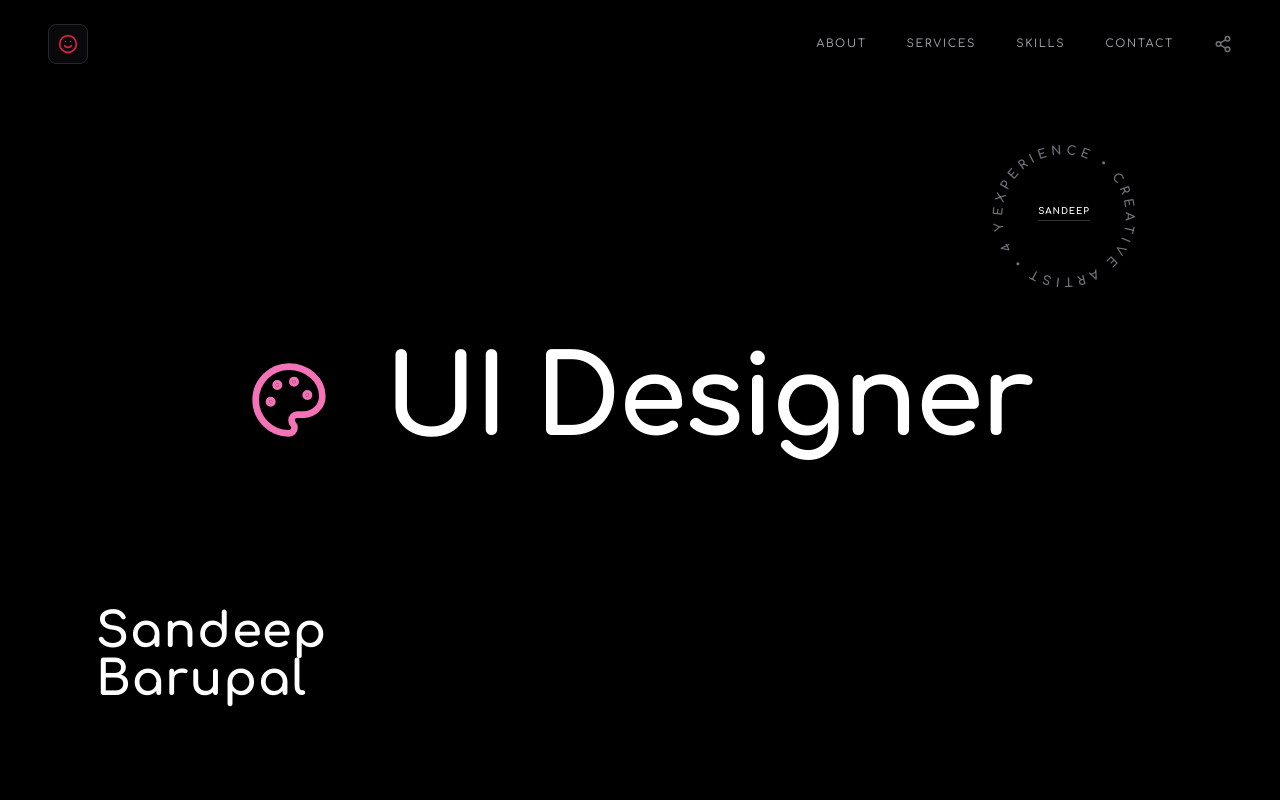
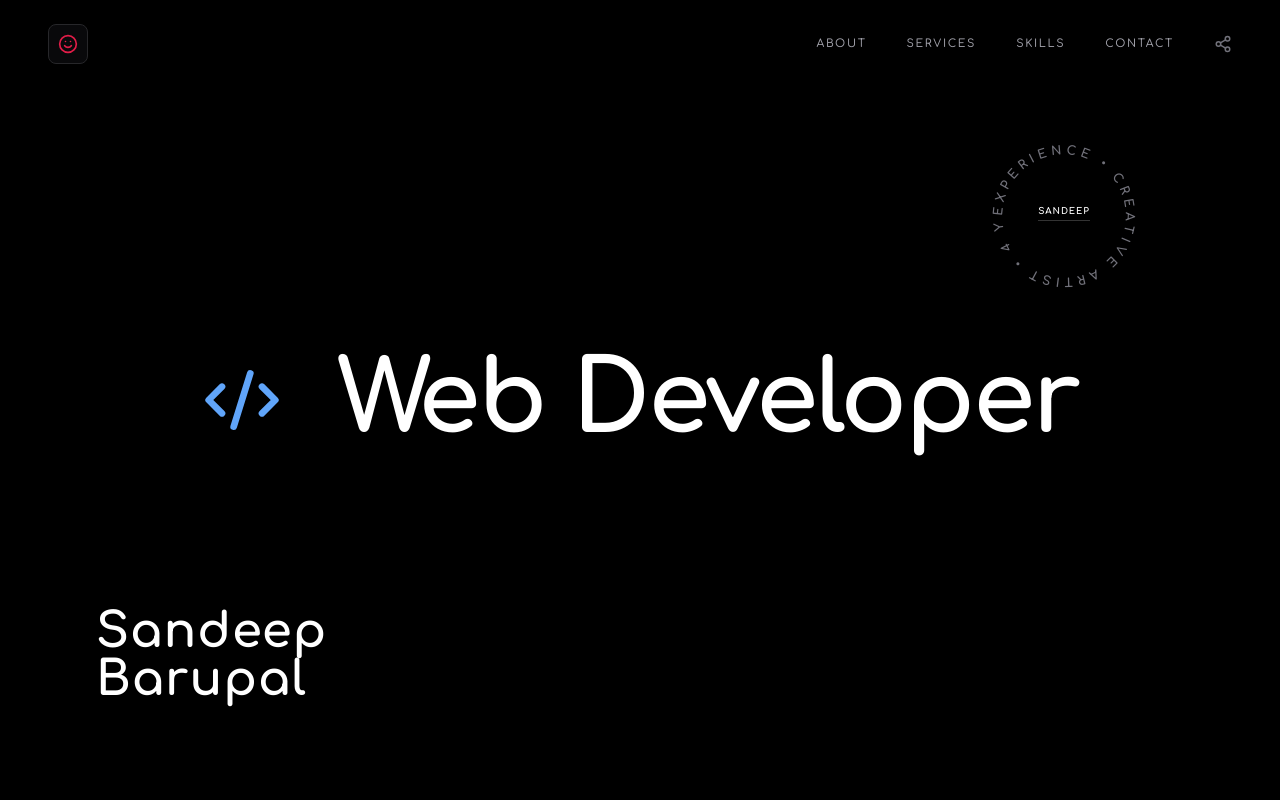
Before and after one commit to Sanybarupal/Sandeep-, a React (Vite) app: page / in a window 1280 px wide. Shown: the top 800 px of the page. Built offline with nearby package versions, Linux system fonts and the light colour scheme.

Commit message:
feat: Update hero rotating content and timings
Refine the rotating text and icons in the hero section to better reflect the user's skillset and interests. Adjust transition timings for smoother visual effect.

```diff
--- a/App.tsx
+++ b/App.tsx
@@ -24,7 +24,9 @@ import {
   Palette,
   Layout,
   PenTool,
-  Cpu
+  Cpu,
+  ShieldCheck,
+  Layers
 } from 'lucide-react';
 import { SERVICES, SKILLS } from './constants';
 
@@ -129,11 +131,11 @@ const RotatingBadge = () => (
 
 const Hero = () => {
   const rotatingContent = [
-    { text: "Developer", icon: <Code2 className="text-blue-400 w-12 h-12 md:w-20 md:h-20" /> },
-    { text: "UI Designer", icon: <Palette className="text-pink-400 w-12 h-12 md:w-20 md:h-20" /> },
-    { text: "UX Designer", icon: <Layout className="text-purple-400 w-12 h-12 md:w-20 md:h-20" /> },
     { text: "Web Designer", icon: <Globe className="text-teal-400 w-12 h-12 md:w-20 md:h-20" /> },
+    { text: "Web Developer", icon: <Code2 className="text-blue-400 w-12 h-12 md:w-20 md:h-20" /> },
+    { text: "UI Component Engineer", icon: <Layers className="text-pink-400 w-12 h-12 md:w-20 md:h-20" /> },
     { text: "Content Writer", icon: <PenTool className="text-orange-400 w-12 h-12 md:w-20 md:h-20" /> },
+    { text: "Cyber Security Learner", icon: <ShieldCheck className="text-green-400 w-12 h-12 md:w-20 md:h-20" /> },
   ];
 
   const [index, setIndex] = useState(0);
@@ -145,10 +147,10 @@ const Hero = () => {
       setTimeout(() => {
         setIndex((prev) => (prev + 1) % rotatingContent.length);
         setIsVisible(true); // Trigger fade in after content swap
-      }, 500); // Wait for fade out to complete
-    }, 3500);
+      }, 600); // Wait for fade out to complete (increased for smoothness)
+    }, 4000); // Slightly slower rotation for readability
     return () => clearInterval(timer);
-  }, []);
+  }, [rotatingContent.length]);
 
   return (
     <section id="home" className="relative h-screen bg-black overflow-hidden flex items-center justify-center">
@@ -157,18 +159,18 @@ const Hero = () => {
 
         {/* Dynamic Icon */}
         <div
-          className={`flex items-center justify-center transition-all duration-700 ease-in-out transform ${
-            isVisible ? 'opacity-100 translate-y-0 scale-100 rotate-0' : 'opacity-0 translate-y-4 scale-90 rotate-12'
+          className={`flex items-center justify-center transition-all duration-1000 cubic-bezier(0.23, 1, 0.32, 1) transform ${
+            isVisible ? 'opacity-100 translate-y-0 scale-100 rotate-0' : 'opacity-0 translate-y-8 scale-75 rotate-[30deg]'
           }`}
         >
           {rotatingContent[index].icon}
         </div>
 
         {/* Dynamic Rotating Title */}
-        <div className="text-center md:text-left h-[80px] md:h-[120px] flex items-center min-w-[300px] md:min-w-[600px]">
+        <div className="text-center md:text-left h-[80px] md:h-[120px] flex items-center min-w-[300px] md:min-w-[700px]">
           <h1
-            className={`text-5xl md:text-[110px] font-display font-bold text-white tracking-tight leading-none transition-all duration-700 ease-in-out transform ${
-              isVisible ? 'opacity-100 translate-y-0' : 'opacity-0 -translate-y-4'
+            className={`text-4xl md:text-[100px] font-display font-bold text-white tracking-tight leading-none transition-all duration-1000 cubic-bezier(0.23, 1, 0.32, 1) transform ${
+              isVisible ? 'opacity-100 translate-x-0 blur-0' : 'opacity-0 translate-x-12 blur-md'
             }`}
           >
             {rotatingContent[index].text}
```
